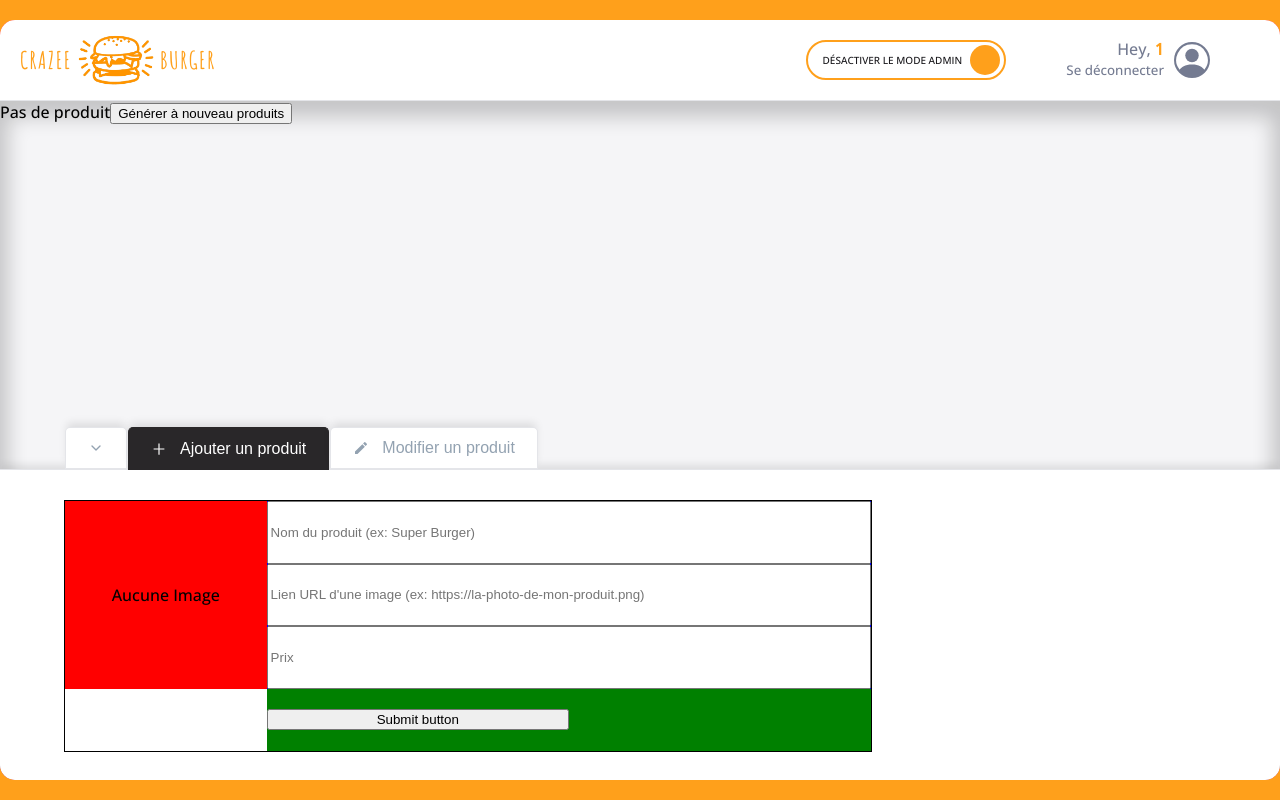
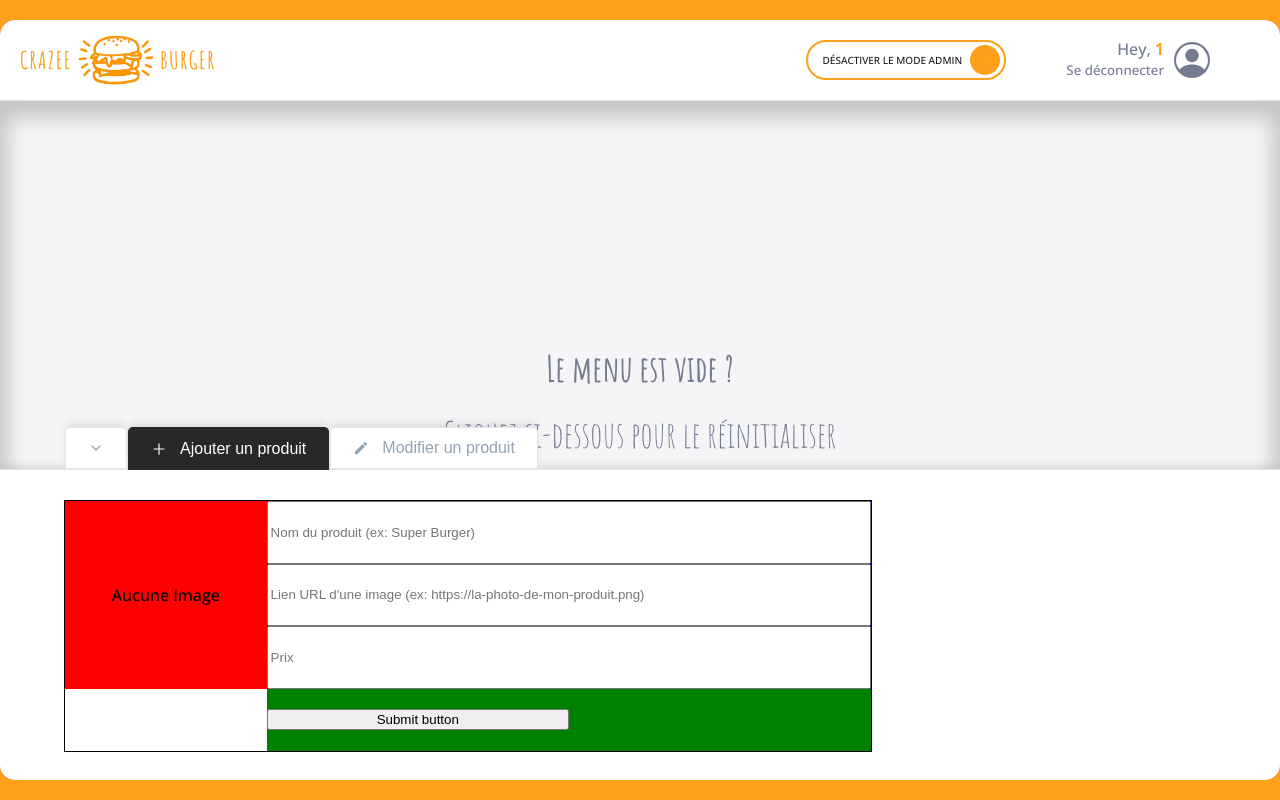
Before and after one commit to Ekkylibre/crazee-burger, a React (Vite) app: page /order/1 in a window 1280 px wide. Built offline with nearby package versions, Linux system fonts and the light colour scheme.

Commit message:
💄 F08: MENU > Add EmptyMenu styles (in Admin and Client mode)

```diff
--- a/src/components/pages/order/Main/MainRightSide/Menu.jsx
+++ b/src/components/pages/order/Main/MainRightSide/Menu.jsx
@@ -4,19 +4,25 @@ import { theme } from "../../../../../theme";
 import Card from "../../../../reusable-ui/Card";
 import { formatPrice } from "../../../../../utils/maths";
 import OrderContext from "../../../../context/OrderContext";
+import EmptyMenuClient from "./Menu/EmptyMenuClient";
+import EmptyMenuAdmin from "./Menu/EmptyMenuAdmin";
 
 const IMAGE_BY_DEFAULT = "/images/coming-soon.png"
 
 export default function Menu() {
   const { menu, isModeAdmin, handleDelete, resetMenu } = useContext(OrderContext)
+  // state
 
-  if (menu.length ===0) return <div>
-    <span>Pas de produit</span>
-    <button onClick={resetMenu}>Générer à nouveau produits</button>
-  </div>
+  // comportements
+
+  // affichage
+  if (menu.length === 0) {
+    if (!isModeAdmin) return <EmptyMenuClient />
+    return <EmptyMenuAdmin onReset={resetMenu} />
+  }
 
   return (
-    <MenuStyled>
+    <MenuStyled className="menu">
       {menu.map(({ id, title, imageSource, price }) => {
         return (
           <Card
@@ -25,9 +31,9 @@ export default function Menu() {
             imageSource={imageSource ? imageSource : IMAGE_BY_DEFAULT}
             leftDescription={formatPrice(price)}
             hasDeleteButton={isModeAdmin}
-            onDelete={()=>handleDelete(id)}
+            onDelete={() => handleDelete(id)}
           />
-        );
+        )
       })}
     </MenuStyled>
   )
@@ -41,6 +47,6 @@ const MenuStyled = styled.div`
   grid-row-gap: 60px;
   padding: 50px 50px 150px;
   justify-items: center;
-      box-shadow: ${theme.shadows.strong};
+  box-shadow: 0px 8px 20px 8px rgba(0, 0, 0, 0.2) inset;
   overflow-y: scroll;
-`;
+`
--- /dev/null
+++ b/src/components/pages/order/Main/MainRightSide/Menu/EmptyMenuAdmin.jsx
@@ -0,0 +1,46 @@
+import styled from "styled-components"
+import { theme } from "../../../../../../theme"
+import Button from "../../../../../reusable-ui/Button"
+
+export default function EmptyMenuAdmin({ onReset }) {
+  return (
+    <EmptyMenuStyled>
+      <span className="title">Le menu est vide ?</span>
+      <span className="description">Cliquez ci-dessous pour le réinitialiser</span>
+      <Button label={"Générer de nouveaux produits"} onClick={onReset} />
+    </EmptyMenuStyled>
+  )
+}
+
+const EmptyMenuStyled = styled.div`
+  background-color: ${theme.colors.background_white};
+  box-shadow: ${theme.shadows.strong};
+  border-bottom-right-radius: ${theme.borderRadius.extraRound};
+  display: flex;
+  flex-direction: column;
+  justify-content: center;
+  align-items: center; // permet de diminuer la largeur du bouton resetMenu
+
+  .title,
+  .description {
+    text-align: center;
+    font-family: "Amatic SC", cursive;
+    color: ${theme.colors.greyBlue};
+  }
+
+  .title {
+    font-size: ${theme.fonts.size.P4};
+    font-weight: ${theme.fonts.weights.semiBold};
+  }
+
+  .description {
+    font-size: ${theme.fonts.size.P4};
+    margin-top: 20px;
+  }
+
+  button {
+    margin-top: 30px;
+    font-size: ${theme.fonts.size.XS};
+    width: auto;
+  }
+`
--- /dev/null
+++ b/src/components/pages/order/Main/MainRightSide/Menu/EmptyMenuClient.jsx
@@ -0,0 +1,39 @@
+import styled from "styled-components"
+import { theme } from "../../../../../../theme"
+
+export default function EmptyMenuClient() {
+  return (
+    <EmptyMenuStyled>
+      <span className="title">Victime de notre succès ! :D</span>
+      <span className="description">De nouvelles recettes sont en cours de préparation.</span>
+      <span className="description">À très vite !</span>
+    </EmptyMenuStyled>
+  )
+}
+
+const EmptyMenuStyled = styled.div`
+  background-color: ${theme.colors.background_white};
+  box-shadow: ${theme.shadows.strong};
+  border-bottom-right-radius: ${theme.borderRadius.extraRound};
+  display: flex;
+  flex-direction: column;
+  justify-content: center;
+  align-items: center; // permet de diminuer la largeur du bouton resetMenu
+
+  .title,
+  .description {
+    text-align: center;
+    font-family: "Amatic SC", cursive;
+    color: ${theme.colors.greyBlue};
+  }
+
+  .title {
+    font-size: ${theme.fonts.size.P4};
+    font-weight: ${theme.fonts.weights.semiBold};
+  }
+
+  .description {
+    font-size: ${theme.fonts.size.P4};
+    margin-top: 20px;
+  }
+`
--- /dev/null
+++ b/src/components/reusable-ui/Button.jsx
@@ -0,0 +1,98 @@
+import styled, { css } from "styled-components"
+import { theme } from "../../theme"
+
+export default function Button({ label, Icon, className, version = "normal", onClick }) {
+  return (
+    <ButtonStyled className={className} version={version} onClick={onClick}>
+      <span>{label}</span>
+      <div className="icon">{Icon && Icon}</div>
+    </ButtonStyled>
+  )
+}
+
+const ButtonStyled = styled.button`
+  ${({ version }) => extraStyle[version]};
+`
+
+const extraStylePrimary = css`
+  width: 100%;
+  border: 1px solid red;
+  display: inline-flex;
+  justify-content: center;
+  align-items: center;
+  position: relative; //is used in case you want to create interactive icons where an icon replaces the text label.
+  white-space: nowrap; //prevents the text label from wrapping to the next line.
+  text-decoration: none; //removes the text decoration in case you’re applying the .btn class to a link.
+  line-height: 1;
+
+  padding: 18px 24px;
+  border-radius: 5px;
+  font-size: 15px;
+  font-weight: 800;
+  color: white;
+  background-color: #ff9f1b;
+  border: 1px solid #ff9f1b;
+
+  :hover {
+    color: ${theme.colors.primary};
+    background-color: ${theme.colors.white};
+    border: 1px solid ${theme.colors.primary};
+    transition: all 200ms ease-out;
+  }
+  :active {
+    background-color: ${theme.colors.primary};
+    color: ${theme.colors.white};
+  }
+
+  &.is-disabled {
+    opacity: 50%;
+    cursor: not-allowed;
+    z-index: 2;
+  }
+
+  &.with-focus {
+    border: 1px solid white;
+    background-color: ${theme.colors.white};
+    color: ${theme.colors.primary};
+    :hover {
+      color: ${theme.colors.white};
+      background-color: ${theme.colors.primary};
+      border: 1px solid ${theme.colors.white};
+    }
+    :active {
+      background-color: ${theme.colors.white};
+      color: ${theme.colors.primary};
+    }
+  }
+
+  .icon {
+    display: flex;
+    justify-content: center;
+    align-items: center;
+  }
+`
+
+const extraStyleSuccess = css`
+  cursor: pointer;
+  color: ${theme.colors.white};
+  background: ${theme.colors.success};
+  border: 1px solid ${theme.colors.success};
+  border-radius: ${theme.borderRadius.round};
+  height: 35px;
+  padding: 0 1.5em;
+  font-weight: ${theme.fonts.weights.semiBold};
+  :hover {
+    background: ${theme.colors.white};
+    color: ${theme.colors.success};
+    border: 1px solid ${theme.colors.success};
+  }
+  :active {
+    color: ${theme.colors.white};
+    background: ${theme.colors.success};
+    border: 1px solid ${theme.colors.success};
+  }
+`
+const extraStyle = {
+  normal: extraStylePrimary,
+  success: extraStyleSuccess,
+}
```
Lines whose indentation alone changed are shown as unchanged.
